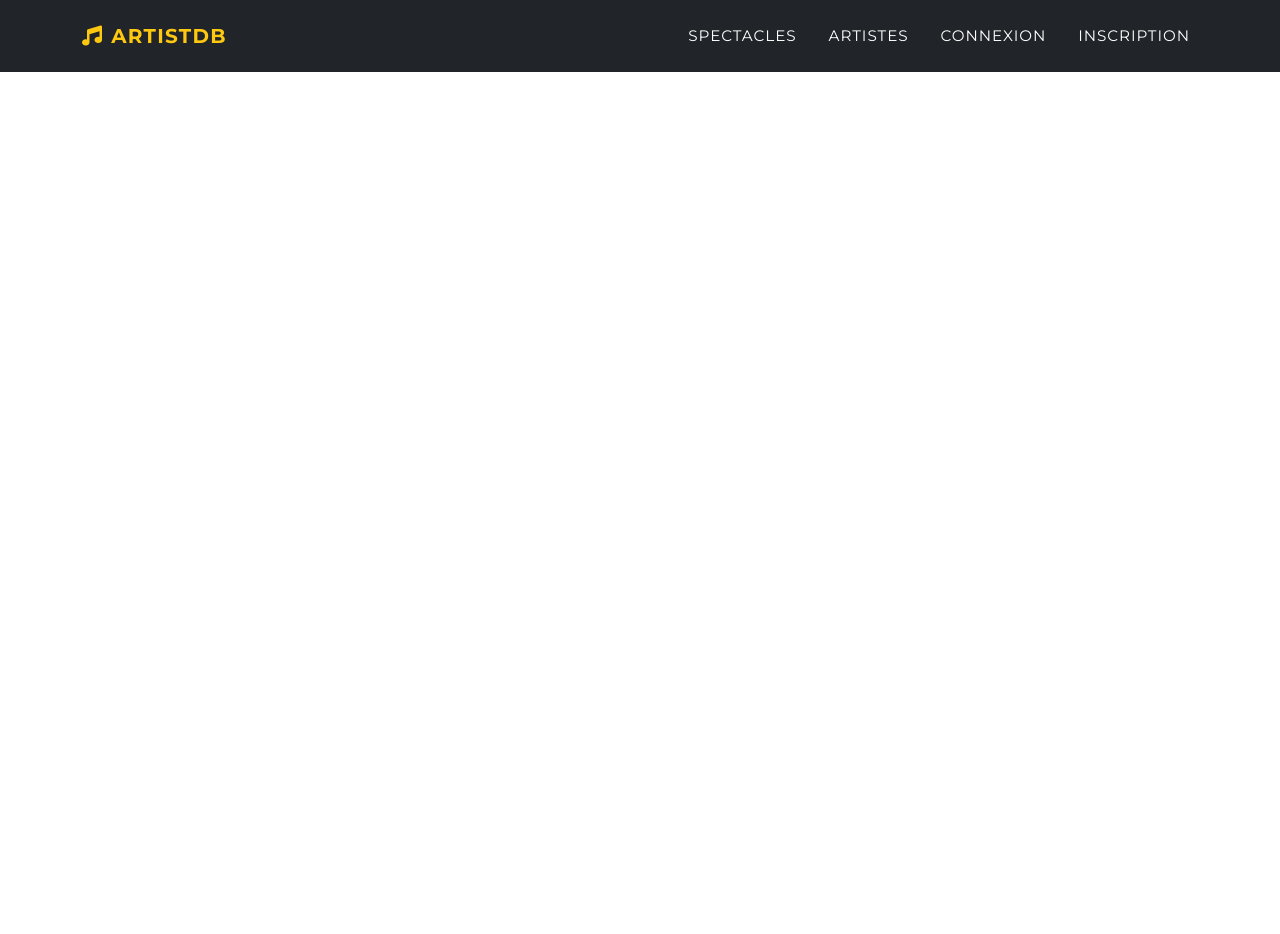
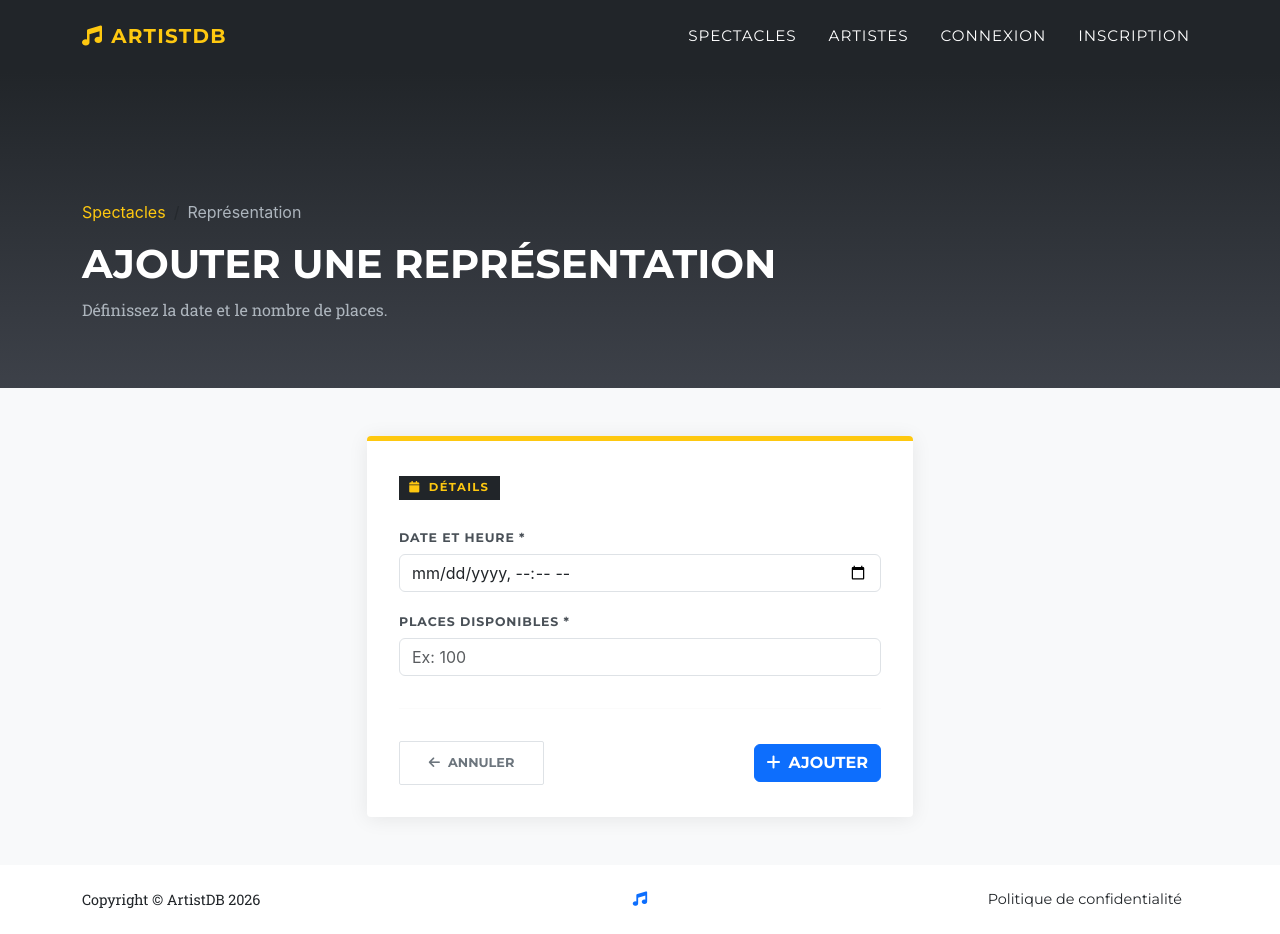
Before and after one commit to JoeProAdmin/PID-Reservations-Groupe-SpringBoot3, a React (Create React App) app in the folder frontend/: page /spectacles/1/representations/create in a window 1280 px wide. Before the commit the page ends 800 px from the top, so only its background shows below. Built offline with nearby package versions, Linux system fonts and the light colour scheme.

Commit message:
Frontend- Formulaire d'ajout de représentation

```diff
--- a/frontend/src/App.js
+++ b/frontend/src/App.js
@@ -14,6 +14,8 @@ import SpectacleCreate from "./pages/spectacles/SpectacleCreate.jsx";
 import SpectacleEdit from "./pages/spectacles/SpectacleEdit.jsx";
 import Profile from './pages/profile/Profile';
 import ProfileEdit from './pages/profile/ProfileEdit';
+import RepresentationCreate from './pages/representations/RepresentationCreate';
+
 
 
 function App() {
@@ -34,6 +36,7 @@ function App() {
           <Route path="/profile/:id/edit" element={<ProfileEdit />} />
           <Route path="/login" element={<Login />} />
           <Route path="/register" element={<Register />} />
+          <Route path="/spectacles/:spectacleId/representations/create" element={<RepresentationCreate />} />
         </Routes>
         <Footer />
       </BrowserRouter>
--- /dev/null
+++ b/frontend/src/pages/representations/RepresentationCreate.jsx
@@ -0,0 +1,113 @@
+import { useState } from 'react';
+import { useNavigate, useParams } from 'react-router-dom';
+import PageHeader from '../../components/PageHeader';
+import SectionLabel from '../../components/SectionLabel';
+import API_URL from '../../config';
+import { useAuth } from '../../context/AuthContext';
+
+const RepresentationCreate = () => {
+    const { spectacleId } = useParams();
+    const navigate = useNavigate();
+    const { token } = useAuth();
+    const [loading, setLoading] = useState(false);
+    const [error, setError] = useState(null);
+    const [formData, setFormData] = useState({
+        dateHeure: '',
+        placesDisponibles: ''
+    });
+
+    const handleChange = (e) => setFormData({ ...formData, [e.target.id]: e.target.value });
+
+    const handleSubmit = () => {
+        if (!formData.dateHeure || !formData.placesDisponibles) {
+            setError('Tous les champs sont obligatoires.');
+            return;
+        }
+        setLoading(true);
+        setError(null);
+
+        fetch(`${API_URL}/api/representations`, {
+            method: 'POST',
+            headers: {
+                'Content-Type': 'application/json',
+                'Authorization': `Bearer ${token}`
+            },
+            body: JSON.stringify({
+                dateHeure: new Date(formData.dateHeure).toISOString(),
+                placesDisponibles: parseInt(formData.placesDisponibles),
+                spectacle: { id: parseInt(spectacleId) }
+            })
+        })
+        .then(res => { if (!res.ok) throw new Error('Erreur serveur'); return res.json(); })
+        .then(() => navigate(`/spectacles/${spectacleId}`))
+        .catch(err => { setError(err.message); setLoading(false); });
+    };
+
+    return (
+        <>
+            <PageHeader
+                title="Ajouter une représentation"
+                subtitle="Définissez la date et le nombre de places."
+                breadcrumb={[
+                    { label: 'Spectacles', path: '/' },
+                    { label: 'Représentation' }
+                ]}
+            />
+
+            <section className="py-5 bg-light">
+                <div className="container">
+                    <div className="row justify-content-center">
+                        <div className="col-lg-6">
+
+                            {error && (
+                                <div className="alert-error">
+                                    <i className="fas fa-exclamation-circle me-2"></i>{error}
+                                </div>
+                            )}
+
+                            <div className="agency-card">
+                                <div className="card-accent"></div>
+                                <div className="card-content">
+
+                                    <SectionLabel icon="calendar" text="Détails" />
+
+                                    <div className="mb-3">
+                                        <label className="agency-label">Date et heure *</label>
+                                        <input type="datetime-local" id="dateHeure" className="form-control"
+                                            value={formData.dateHeure} onChange={handleChange} />
+                                    </div>
+
+                                    <div className="mb-3">
+                                        <label className="agency-label">Places disponibles *</label>
+                                        <input type="number" id="placesDisponibles" className="form-control"
+                                            placeholder="Ex: 100" min="1"
+                                            value={formData.placesDisponibles} onChange={handleChange} />
+                                    </div>
+
+                                    <hr className="agency-divider" />
+
+                                    <div className="d-flex justify-content-between align-items-center">
+                                        <button onClick={() => navigate(`/spectacles/${spectacleId}`)} className="btn-cancel">
+                                            <i className="fas fa-arrow-left me-2"></i>Annuler
+                                        </button>
+                                        <button onClick={handleSubmit} disabled={loading}
+                                            className="btn btn-primary btn-xl text-uppercase"
+                                            style={{ fontFamily: 'Montserrat, sans-serif', fontWeight: 700 }}>
+                                            {loading
+                                                ? <><span className="spinner-border spinner-border-sm me-2"></span>Création...</>
+                                                : <><i className="fas fa-plus me-2"></i>Ajouter</>
+                                            }
+                                        </button>
+                                    </div>
+
+                                </div>
+                            </div>
+                        </div>
+                    </div>
+                </div>
+            </section>
+        </>
+    );
+};
+
+export default RepresentationCreate;
--- a/frontend/src/pages/spectacles/SpectacleDetail.jsx
+++ b/frontend/src/pages/spectacles/SpectacleDetail.jsx
@@ -7,12 +7,13 @@ import { useAuth } from '../../context/AuthContext';
 
 const SpectacleDetail = () => {
     const { id } = useParams();
-    const { token } = useAuth();
+    const { token, role } = useAuth();
     const [representations, setRepresentations] = useState([]);
     const [cartMessage, setCartMessage] = useState(null);
     const [spectacle, setSpectacle] = useState(null);
     const [loading, setLoading] = useState(true);
     const [error, setError] = useState(null);
+
 
     useEffect(() => {
         Promise.all([
@@ -108,7 +109,15 @@ const SpectacleDetail = () => {
                                     </p>
                                     <hr className="agency-divider" />
                                     <SectionLabel icon="calendar" text="Représentations disponibles" />
-
+                                    {role === 'ROLE_ADMIN' && (
+                                        <div className="mb-3 d-flex justify-content-end">
+                                            <Link to={`/spectacles/${id}/representations/create`}
+                                                className="btn btn-primary btn-sm text-uppercase"
+                                                style={{ fontFamily: 'Montserrat, sans-serif', fontWeight: 700, fontSize: '0.75rem' }}>
+                                                <i className="fas fa-plus me-2"></i>Ajouter une représentation
+                                            </Link>
+                                        </div>
+                                    )}
                                     {representations.length === 0 ? (
                                         <p style={{ fontFamily: 'Roboto Slab, serif', color: '#adb5bd', fontSize: '0.9rem' }}>
                                             Aucune représentation disponible.
```
